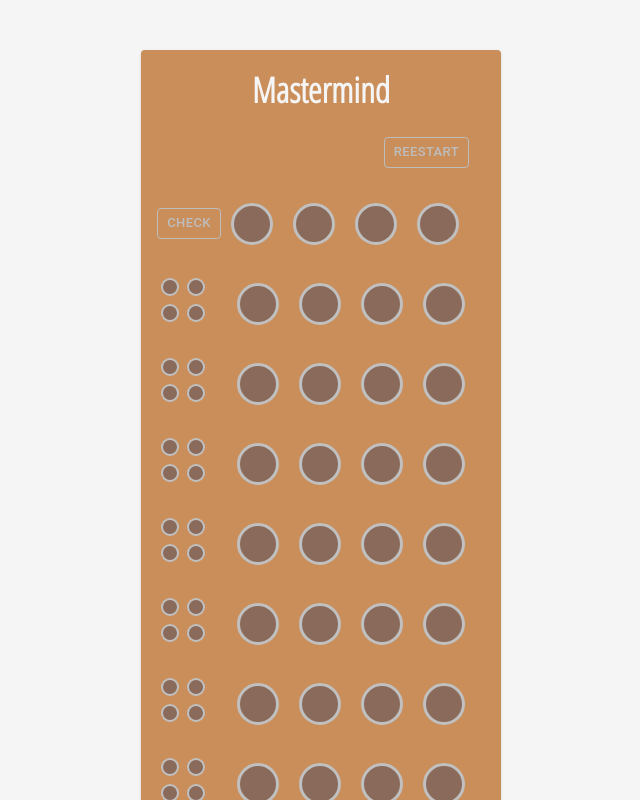
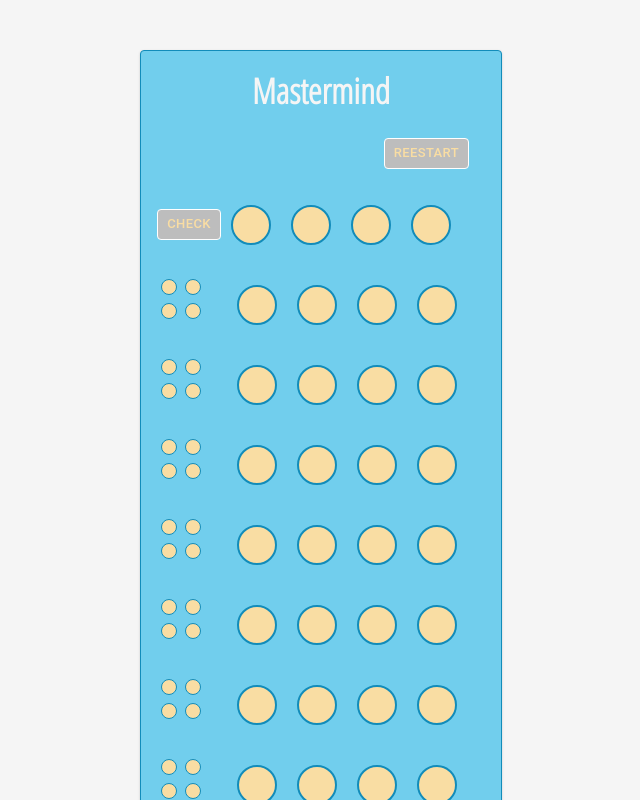
Before and after one commit to johanRivasCastro/mastermind-test, a React (Create React App) app: page / in a window 1280 px wide. Shown: the top 800 px of the page, without its empty margins (319-959 px from the left). Built offline with nearby package versions, Linux system fonts and the light colour scheme.

Commit message:
colors changes

```diff
--- a/package.json
+++ b/package.json
@@ -9,7 +9,6 @@
     "@testing-library/jest-dom": "^4.2.4",
     "@testing-library/react": "^9.3.2",
     "@testing-library/user-event": "^7.1.2",
-    "gh-pages": "^3.1.0",
     "react": "^16.13.1",
     "react-dom": "^16.13.1",
     "react-scripts": "3.4.3"
--- a/src/components/ColorsHole.jsx
+++ b/src/components/ColorsHole.jsx
@@ -8,17 +8,17 @@ const useStyles = makeStyles((theme) => ({
     width: "36px",
     height: "36px",
     borderRadius: "50%",
-    border: "3px solid silver",
+    border: "2px solid #128CBA",
     marginRight: "10px",
     marginLeft: "10px",
     cursor: "pointer",
-    background: "#896A5B",
+    background: "#F9DDA3",
   },
   colorsPalette: {
     width: "125px",
     height: "110px",
-    border: "3px solid #C0C0C0",
-    borderRadius: "3px",
+    border: "3px solid #FFF",
+    borderRadius: "20px !important",
   },
   colorInpalette: {
     width: "30px",
--- a/src/components/MatchScore.jsx
+++ b/src/components/MatchScore.jsx
@@ -11,16 +11,18 @@ const useStyles = makeStyles((theme) => ({
     width: "14px",
     minHeight: "14px",
     borderRadius: "50%",
-    border: "2px solid silver",
+    border: "1.5px solid #128CBA",
     margin: "4px",
-    background: "#896A5B",
+    background: "#F9DDA3",
   },
   checkButton: {
-    color: "#F5F5F5 !important",
-    borderColor: "#F5F5F5 !important",
+    color: "#FFF !important",
+    backgroundColor: "#F89B07",
+    borderColor: "#FFF !important",
     "&:disabled": {
-      color: "#BDBDBD !important",
-      borderColor: "#BDBDBD !important",
+      color: "#F9DDA3 !important",
+      borderColor: "#fff !important",
+      backgroundColor: "#BDBDBD",
     },
   },
 }));
--- a/src/pages/Dashboard.jsx
+++ b/src/pages/Dashboard.jsx
@@ -12,7 +12,8 @@ const useStyles = makeStyles((theme) => ({
     maxWidth: "360px",
     minHeight: "600px",
     margin: "50px auto",
-    background: "#CA8E5A",
+    background: "#71CEED",
+    border: "1px solid #128CBA",
   },
   title: {
     fontFamily: "Open Sans Condensed",
@@ -25,7 +26,7 @@ const useStyles = makeStyles((theme) => ({
     display: "flex",
     flexDirection: "row",
     alignItems: "center",
-    border: "3px solid #C0C0C0",
+    border: "1.5px solid #128CBA",
     padding: "5px",
     maxWidth: "248px",
     borderRadius: "6px",
@@ -37,11 +38,13 @@ const useStyles = makeStyles((theme) => ({
   },
   restartButton: {
     marginLeft: "auto",
-    color: "#F5F5F5 !important",
-    borderColor: "#F5F5F5 !important",
+    color: "#FFF !important",
+    backgroundColor: "#F89B07",
+    borderColor: "#FFF !important",
     "&:disabled": {
-      color: "#BDBDBD !important",
-      borderColor: "#BDBDBD !important",
+      color: "#F9DDA3 !important",
+      borderColor: "#fff !important",
+      backgroundColor: "#BDBDBD",
     },
   },
 }));
```
Also changed, not shown: 1 other file (tests, documents, lock files or other folders).
